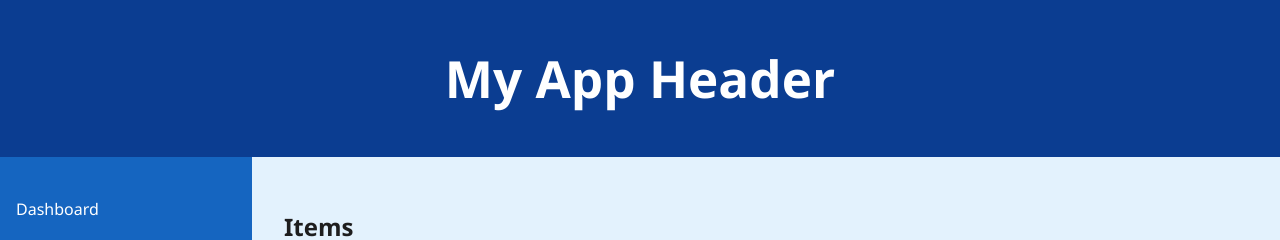
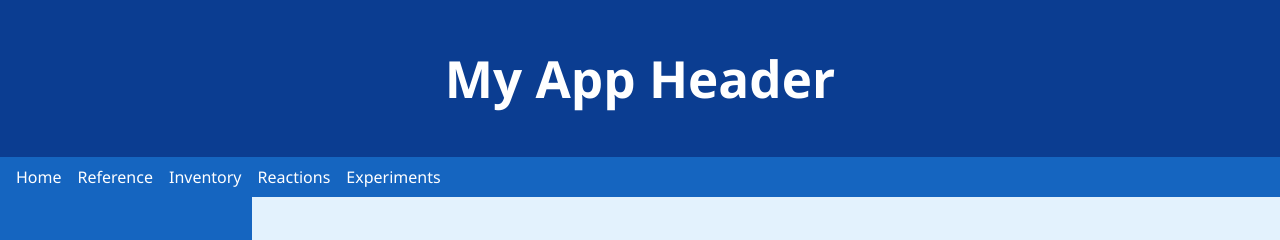
Before and after one commit to JoePShoulak/chem-lab, a React (Vite) app in the folder client/: page / in a window 1280 px wide. Shown: the top 240 px of the page. Built offline with nearby package versions, Linux system fonts and the light colour scheme; no server answers.

Commit message:
Add reference lookup page

```diff
--- a/client/src/App.jsx
+++ b/client/src/App.jsx
@@ -4,6 +4,7 @@ import ItemsList from "./pages/ItemsList";
 import ItemDetail from "./pages/ItemDetail";
 import CreateItem from "./pages/CreateItem";
 import EditItem from "./pages/EditItem";
+import Reference from "./pages/Reference";
 
 function Header() {
   return (
@@ -27,17 +28,41 @@ function Sidebar() {
       <nav>
         <ul>
           <li>
-            <a href="/">Dashboard</a>
+            <a href="#/">Dashboard</a>
           </li>
           <li>
-            <a href="/items">Items</a>
+            <a href="#/items">Items</a>
           </li>
           <li>
-            <a href="#">Settings</a>
+            <a href="#/settings">Settings</a>
           </li>
         </ul>
       </nav>
     </aside>
+  );
+}
+
+function NavBar() {
+  return (
+    <nav className="app-nav">
+      <ul>
+        <li>
+          <a href="#/">Home</a>
+        </li>
+        <li>
+          <a href="#/reference">Reference</a>
+        </li>
+        <li>
+          <a href="#/items">Inventory</a>
+        </li>
+        <li>
+          <a href="#/reactions">Reactions</a>
+        </li>
+        <li>
+          <a href="#/experiments">Experiments</a>
+        </li>
+      </ul>
+    </nav>
   );
 }
 
@@ -51,16 +76,28 @@ function App() {
   }, []);
 
   const renderRoute = () => {
-    if (route.startsWith("/items/") && route.endsWith("/edit")) {
+    if (route.startsWith("#/items/") && route.endsWith("/edit")) {
       const id = route.split("/")[2];
       return <EditItem id={id} />;
     }
-    if (route === "/items/new") {
+    if (route === "#/items/new") {
       return <CreateItem />;
     }
-    if (route.startsWith("/items/") && route.split("/").length === 3) {
+    if (route.startsWith("#/items/") && route.split("/").length === 3) {
       const id = route.split("/")[2];
       return <ItemDetail id={id} />;
+    }
+    if (route === "#/reference") {
+      return <Reference />;
+    }
+    if (
+      route === "#/items" ||
+      route === "#/inventory" ||
+      route === "#/" ||
+      route === "" ||
+      route === "#"
+    ) {
+      return <ItemsList />;
     }
     return <ItemsList />;
   };
@@ -68,6 +105,7 @@ function App() {
   return (
     <div className="app-container">
       <Header />
+      <NavBar />
       <div className="app-body">
         <Sidebar />
         <main className="app-content">{renderRoute()}</main>
--- a/client/src/App.scss
+++ b/client/src/App.scss
@@ -26,6 +26,31 @@ body, html, #root {
     color: $text-light;
     padding: 1rem;
     text-align: center;
+  }
+
+  .app-nav {
+    background-color: $blue-mid;
+    padding: 0.5rem 1rem;
+
+    ul {
+      list-style: none;
+      display: flex;
+      margin: 0;
+      padding: 0;
+
+      li {
+        margin-right: 1rem;
+
+        a {
+          color: $text-light;
+          text-decoration: none;
+
+          &:hover {
+            text-decoration: underline;
+          }
+        }
+      }
+    }
   }
 
   .app-body {
--- /dev/null
+++ b/client/src/pages/Reference.jsx
@@ -0,0 +1,27 @@
+import { useState } from "react";
+
+export default function Reference() {
+  const [name, setName] = useState("");
+
+  const handleSubmit = async (e) => {
+    e.preventDefault();
+    // Example API call placeholder:
+    // const response = await fetch(`/api/chemicals?name=${encodeURIComponent(name)}`);
+    // const data = await response.json();
+    // console.log(data);
+  };
+
+  return (
+    <div>
+      <h2>Chemical Reference</h2>
+      <form onSubmit={handleSubmit}>
+        <input
+          value={name}
+          onChange={(e) => setName(e.target.value)}
+          placeholder="Chemical name"
+        />
+        <button type="submit">Lookup</button>
+      </form>
+    </div>
+  );
+}
```
